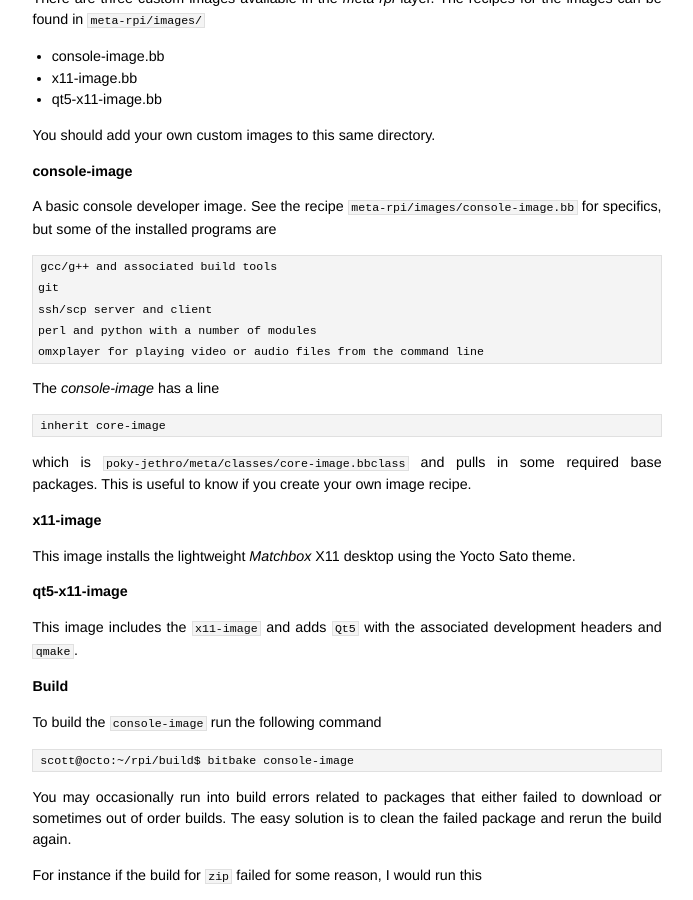
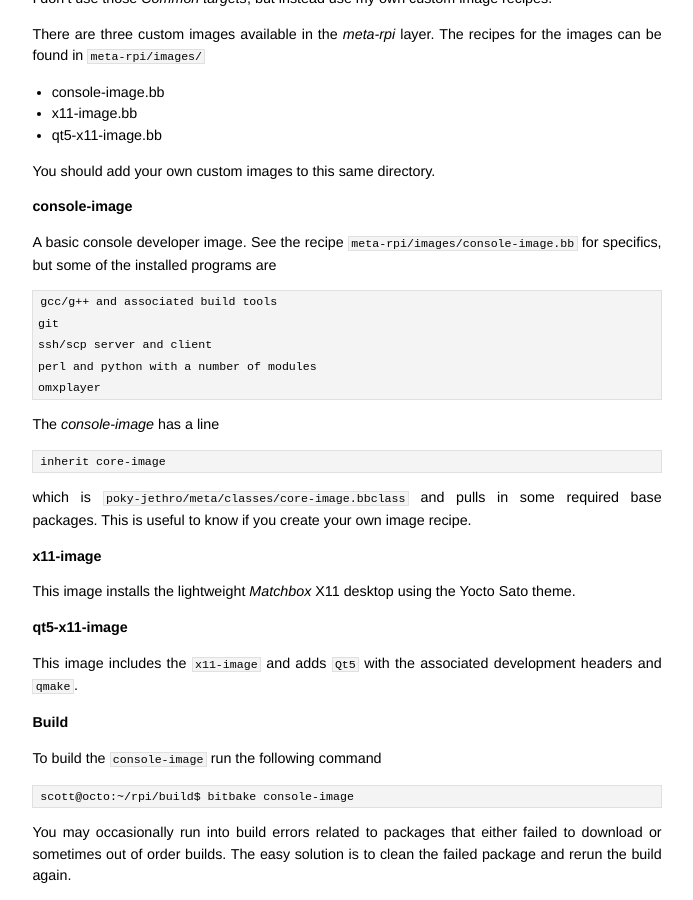
Before and after one commit to jumpnow/jumpnowtek-site, a Jekyll site: the page built from _posts/2015-12-04-Raspberry-Pi-Systems-with-Yocto.md, in a window 1280 px wide and 900 px high, scrolled down 3920 px. Shown: the whole window, without its empty margins (293-986 px from the left). Built offline with Jekyll 4.4.1, drawn with Linux system fonts in a browser that asks for light colours; some of the changed text lies outside the part shown.

```diff
--- a/_posts/2015-12-04-Raspberry-Pi-Systems-with-Yocto.md
+++ b/_posts/2015-12-04-Raspberry-Pi-Systems-with-Yocto.md
@@ -205,7 +207,7 @@
     git
     ssh/scp server and client
     perl and python with a number of modules
-    omxplayer for playing video or audio files from the command line
+    omxplayer
 
 The *console-image* has a line
 
```
Also changed, not shown: other parts of _posts/2015-12-04-Raspberry-Pi-Systems-with-Yocto.md (+3 -0 lines).
